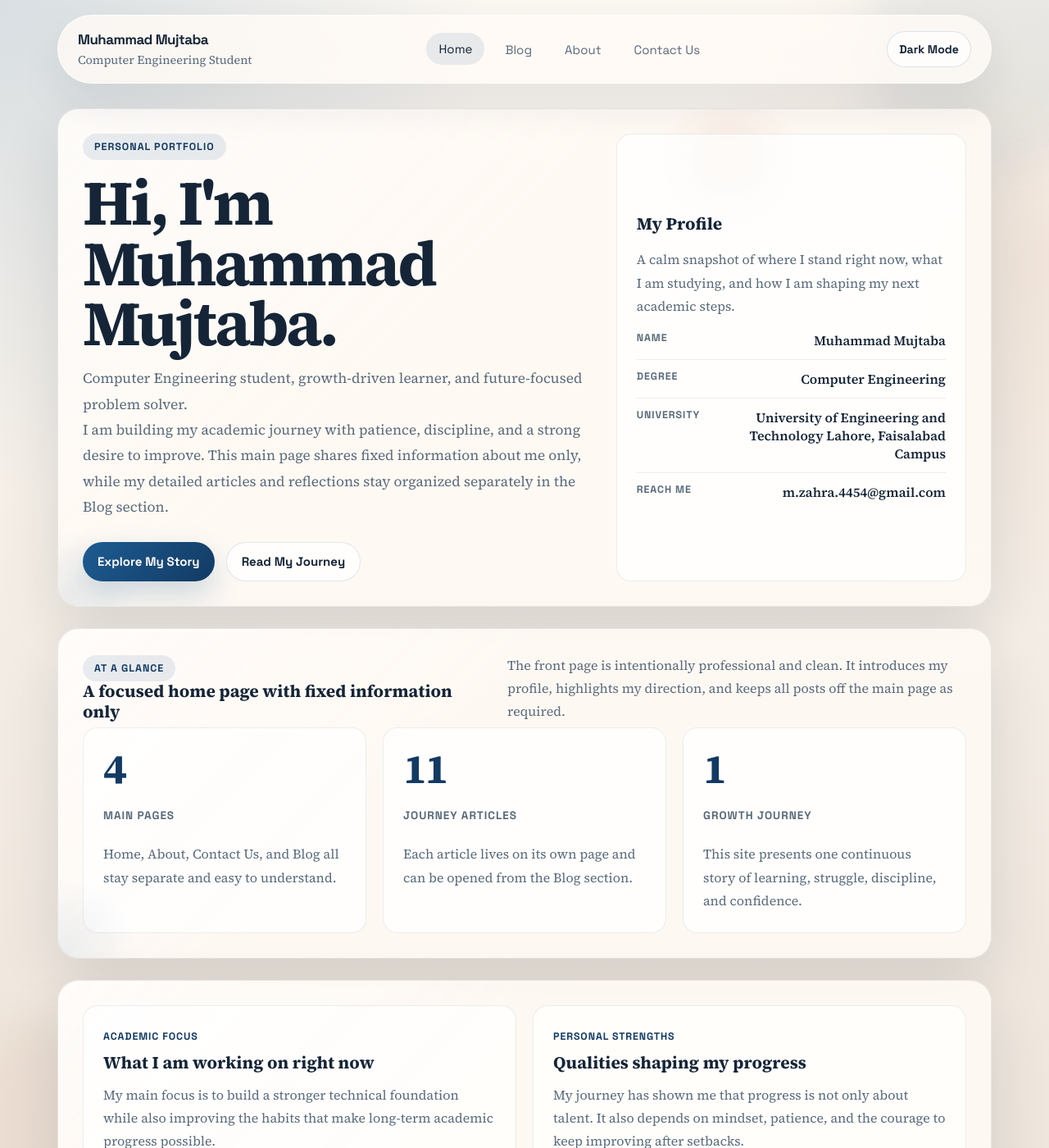
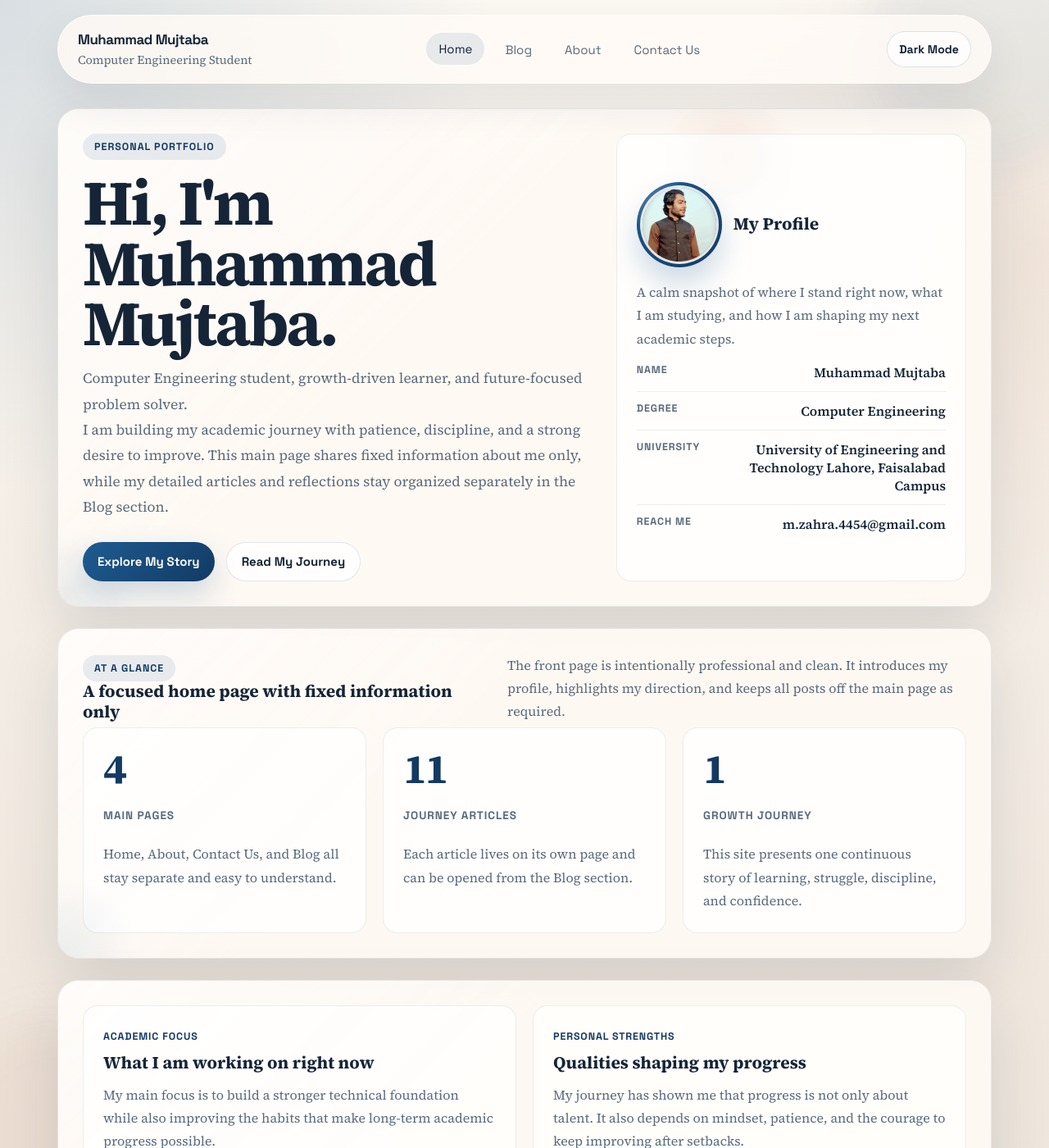
Before and after one commit to muhamamd-mujtaba/muhamamd-mujtaba.github.io, a Jekyll site: the page built from index.html, in a window 1280 px wide and 1400 px high. Shown: the whole window at 82% size. Built offline with Jekyll 4.4.1, drawn with Linux system fonts in a browser that asks for light colours.

Commit message:
Add profile portrait to home page

```diff
--- a/index.html
+++ b/index.html
@@ -23,7 +23,12 @@ footer_link_url: /blog.html
   </div>
 
   <aside class="hero-panel profile-card" aria-label="Quick profile" data-reveal>
-    <h2>My Profile</h2>
+    <div class="profile-heading">
+      <div class="profile-photo-wrap">
+        <img class="profile-photo" src="{{ '/assets/mujtaba-profile.jpeg' | relative_url }}" alt="Portrait of Muhammad Mujtaba">
+      </div>
+      <h2>My Profile</h2>
+    </div>
     <p class="hero-note">
       A calm snapshot of where I stand right now, what I am studying, and how I am shaping my next academic steps.
     </p>
--- a/styles.css
+++ b/styles.css
@@ -429,6 +429,12 @@ img {
   align-content: center;
 }
 
+.profile-heading {
+  display: flex;
+  align-items: center;
+  gap: 14px;
+}
+
 .profile-mark {
   display: grid;
   place-items: center;
@@ -444,6 +450,29 @@ img {
     radial-gradient(circle at 30% 30%, rgba(255, 255, 255, 0.24), transparent 36%),
     linear-gradient(135deg, var(--accent) 0%, var(--accent-dark) 100%);
   box-shadow: 0 22px 38px rgba(30, 92, 146, 0.24);
+}
+
+.profile-photo-wrap {
+  position: relative;
+  width: 104px;
+  height: 104px;
+  flex: 0 0 auto;
+  padding: 4px;
+  border-radius: 50%;
+  background:
+    radial-gradient(circle at 30% 30%, rgba(255, 255, 255, 0.32), transparent 38%),
+    linear-gradient(135deg, var(--accent) 0%, var(--accent-dark) 100%);
+  box-shadow: 0 20px 34px rgba(30, 92, 146, 0.22);
+}
+
+.profile-photo {
+  width: 100%;
+  height: 100%;
+  border-radius: 50%;
+  object-fit: cover;
+  object-position: 56% 18%;
+  border: 3px solid rgba(255, 250, 244, 0.82);
+  background: rgba(255, 255, 255, 0.38);
 }
 
 .hero-note {
@@ -1119,6 +1148,10 @@ button.filter-chip.active {
     padding: 22px 18px;
   }
 
+  .profile-heading {
+    align-items: flex-start;
+  }
+
   .cta-group,
   .post-link-row,
   .post-navigation,
```
Also changed, not shown: assets/mujtaba-profile.jpeg (added).
